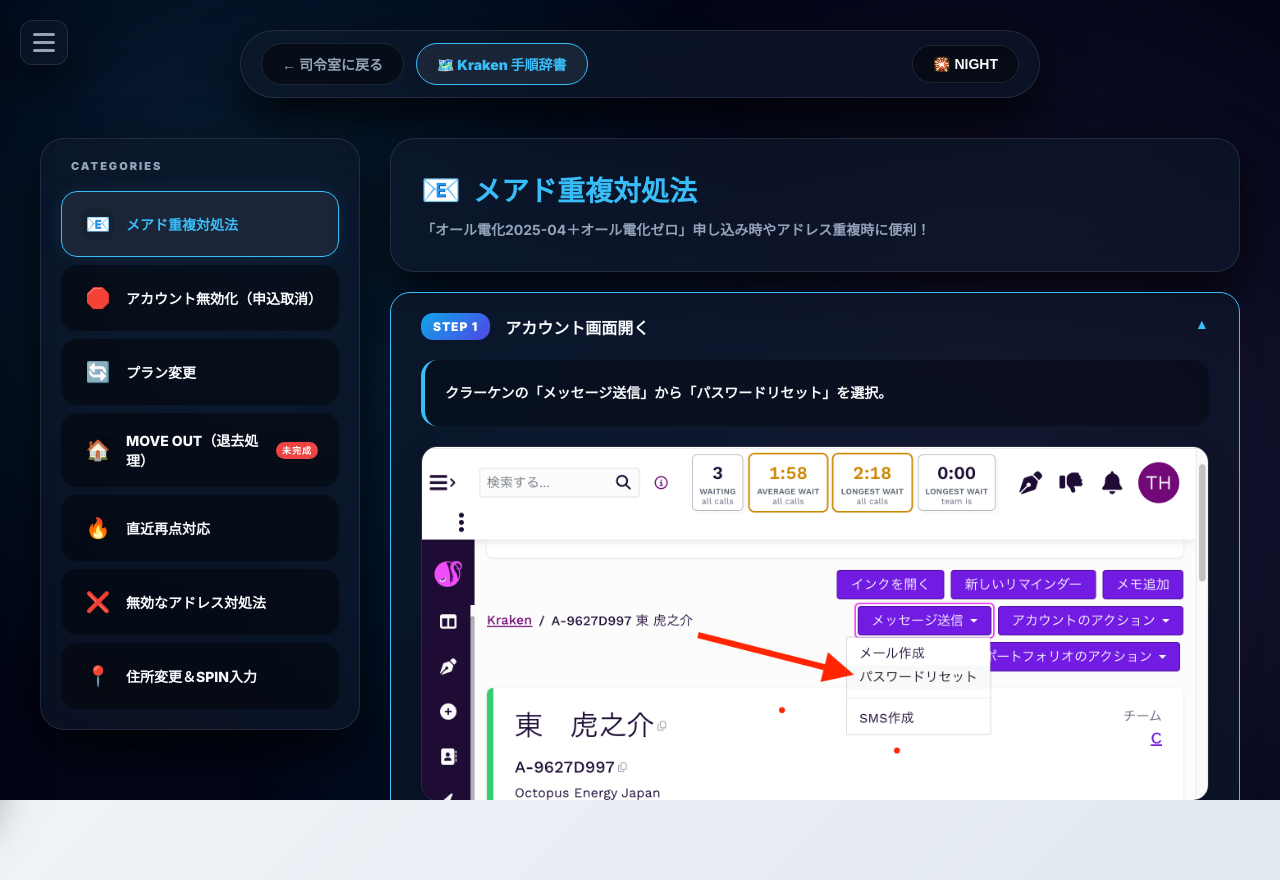
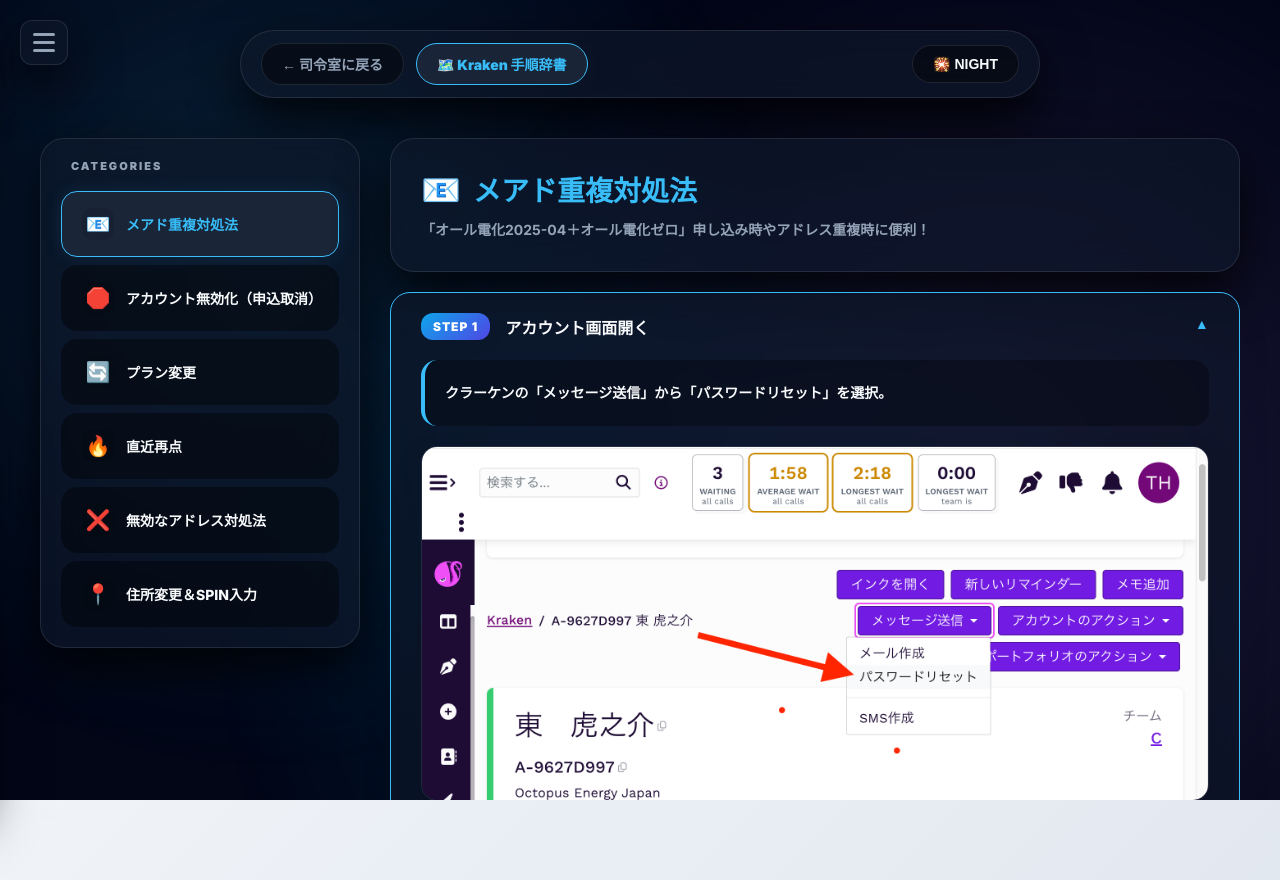
Before and after one commit to toranosukehigashi/team-portal, a Next.js app: page /procedure-wizard in a window 1280 px wide. Built offline with nearby package versions, Linux system fonts and the light colour scheme.

Commit message:
“直近再点”

```diff
--- a/app/procedure-wizard/page.tsx
+++ b/app/procedure-wizard/page.tsx
@@ -80,24 +80,13 @@ const MANUAL_DATA: ManualData[] = [
     ]
   },
   {
-    id: "move-out",
-    icon: "🏠",
-    title: "MOVE OUT（退去処理）",
-    badge: "未完成",
-    desc: "引越し等に伴う退去（Move Out）の処理手順です。",
-    steps: [
-      { step: 1, title: "退去日の入力", content: "お客様から申告された退去日をシステムに入力します。", imgUrl: "", aiImgDesc: "退去日入力フィールドがある画面。" },
-      { step: 2, title: "最終検針の確認", content: "※現在フロー整備中につき、管理者に確認してください。", imgUrl: "", aiImgDesc: "検針ステータスが「未確認」となっている画面。" }
-    ]
-  },
-  {
     id: "re-ignition",
     icon: "🔥",
-    title: "直近再点対応",
-    desc: "直近で供給停止になったお客様の再点火（再契約）フローです。",
+    title: "直近再点",
+    desc: "当日再点や、明日再点など直近の申込を受け付ける時、「契約中」のSPINだと申し込みできません🐵\nしかし、ステータスが「契約中」なだけで「廃止の申込」がされている地点かもしれません。\nそのため、SPINから「廃止受付年月日」を調べます💡",
     steps: [
-      { step: 1, title: "停止理由の確認", content: "直近の供給停止理由（未払い等）をヒストリーから確認します。", imgUrl: "", aiImgDesc: "アカウントヒストリー画面。" },
-      { step: 2, title: "再点処理の実行", content: "問題が解消されている場合、再点火のプロシージャを実行します。", imgUrl: "", aiImgDesc: "再点火実行ボタンがある画面。" }
+      { step: 1, title: "設備情報取得", content: "SPINを調べて設備情報取得で検索する", imgUrl: "/re-ignition1.png"},
+      { step: 2, title: "「異動申込受付年月日」確認", content: "「idoMoshikomiUketsukes」までスクロールし、「異動申込受付年月日」に書かれてる日付に再点日を合わせてOBJ。\n「前の契約がなくなるのが〇月〇日なので、翌日から料金発生開始となります。」と伝える。", imgUrl: "/re-ignition1.png", }
     ]
   },
   {
```
Also changed, not shown: public/re-ignition1.png (added), public/re-ignition2.png (added).
